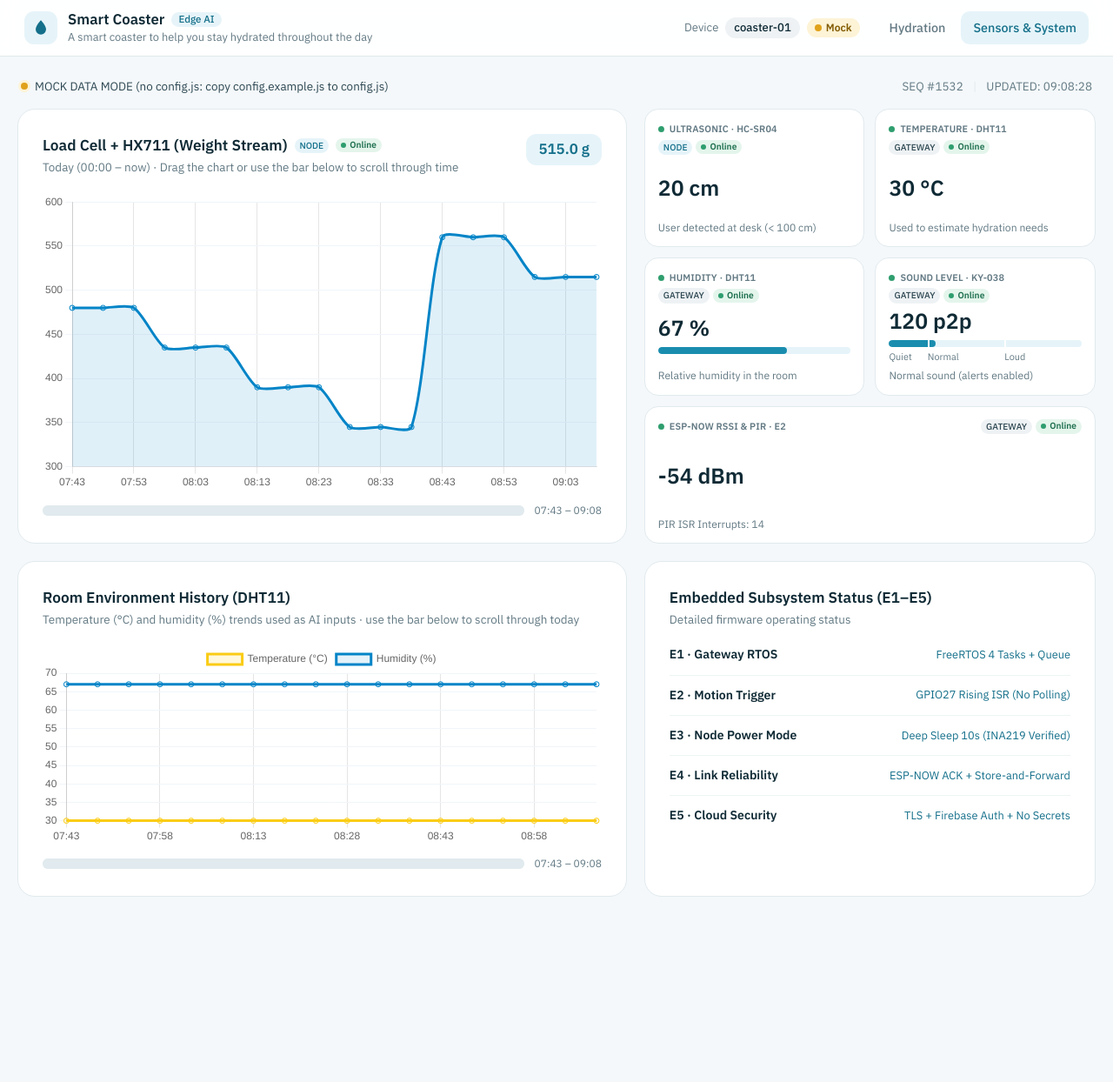
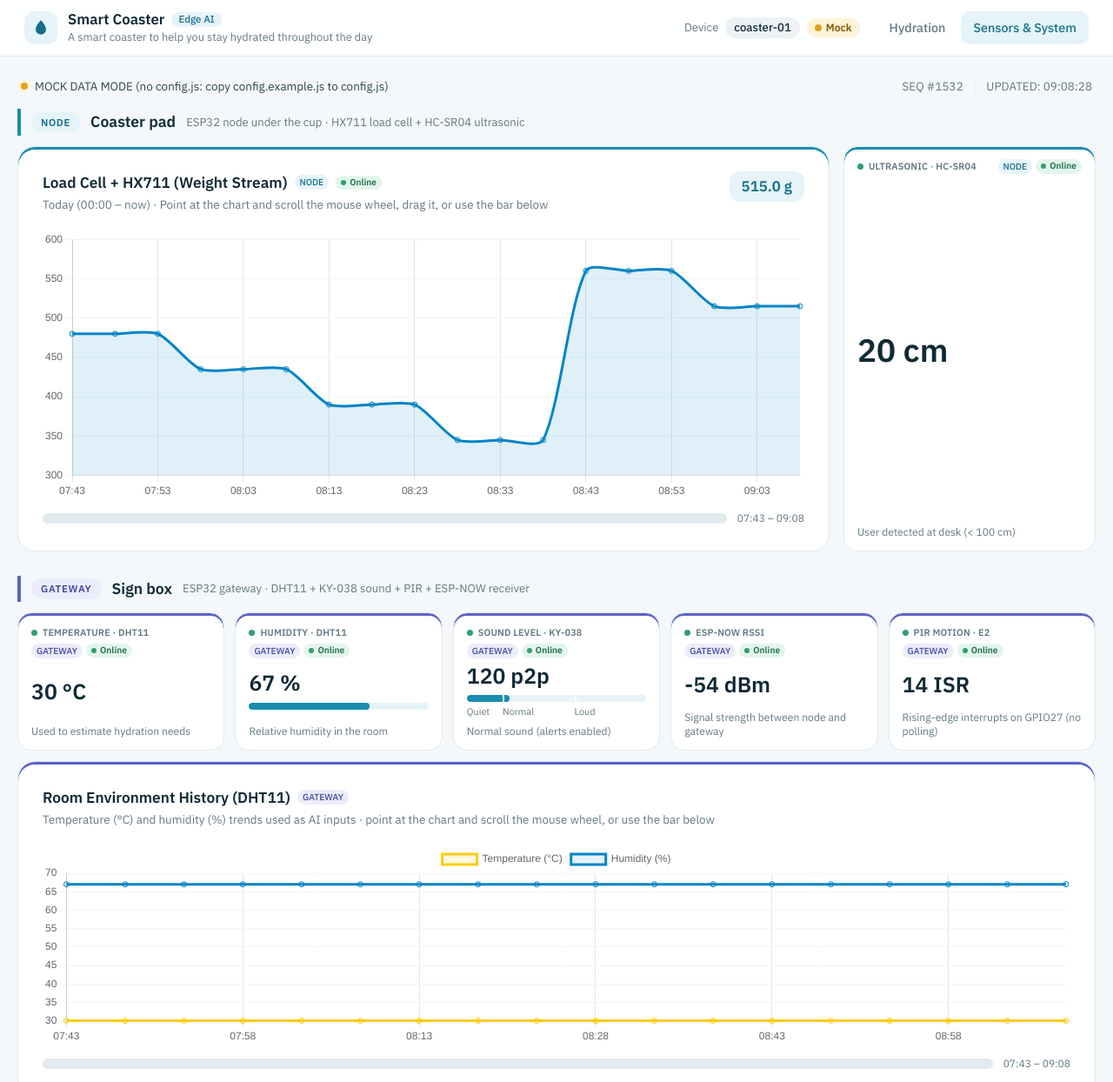
Before and after one commit to FooCKarn/SmartCoaster, a plain HTML site: page dashboard/sensors.html in a window 1280 px wide. Shown: the top 1244 px of the page at 87% size. Before the commit the page ends 1071 px from the top, so only its background shows below. Drawn offline with nearby package versions, Linux system fonts and the light colour scheme; some packages are replaced by stand-ins of ours; a script that the page names is missing.

Commit message:
dashboard: wheel scroll charts, split RSSI/PIR, group Sensors page by board

```diff
--- a/dashboard/app.js
+++ b/dashboard/app.js
@@ -46,7 +46,8 @@ function updatePerSensorStatuses(v, deviceOnline) {
     setSensorBadge("st-temp", "card-temp", false);
     setSensorBadge("st-rh", "card-rh", false);
     setSensorBadge("st-sound", "card-sound", false);
-    setSensorBadge("st-link", "card-link", false);
+    setSensorBadge("st-rssi", "card-rssi", false);
+    setSensorBadge("st-pir", "card-pir", false);
     return;
   }
 
@@ -55,14 +56,16 @@ function updatePerSensorStatuses(v, deviceOnline) {
   const tempOk = typeof v.room_t === "number" && !Number.isNaN(v.room_t) && v.room_t > 0;
   const rhOk = typeof v.room_rh === "number" && !Number.isNaN(v.room_rh) && v.room_rh > 0;
   const soundOk = typeof v.sound_p2p === "number" && !Number.isNaN(v.sound_p2p) && v.sound_p2p >= 0;
-  const linkOk = typeof v.rssi === "number" && v.rssi !== 0;
+  const rssiOk = typeof v.rssi === "number" && v.rssi !== 0;
+  const pirOk = typeof v.motion_count === "number" && !Number.isNaN(v.motion_count);
 
   setSensorBadge("st-hx711", null, hx711Ok);
   setSensorBadge("st-hcsr04", "card-hcsr04", hcsr04Ok);
   setSensorBadge("st-temp", "card-temp", tempOk);
   setSensorBadge("st-rh", "card-rh", rhOk);
   setSensorBadge("st-sound", "card-sound", soundOk);
-  setSensorBadge("st-link", "card-link", linkOk);
+  setSensorBadge("st-rssi", "card-rssi", rssiOk);
+  setSensorBadge("st-pir", "card-pir", pirOk);
 }
 
 function updateDeviceOnlineStatus() {
@@ -299,6 +302,32 @@ function createChartScroller(chart, ids, { defaultSpan = Infinity, limits = null
     else return;
     e.preventDefault();
   });
+
+  // ชี้เมาส์ที่กราฟ (หรือแถบ) แล้วหมุนล้อ/ปัดแทร็กแพดซ้าย-ขวา เพื่อเลื่อนโดยไม่ต้องคลิก
+  // ล้อหมุนลง/ปัดขวา = ไปทางข้อมูลใหม่ (ขวา) ล้อหมุนขึ้น/ปัดซ้าย = ย้อนไปข้อมูลเก่า (ซ้าย)
+  // ถ้าชนขอบแล้ว (เลื่อนต่อไม่ได้) จะไม่ดักล้อ ปล่อยให้เลื่อนหน้าเว็บตามปกติ
+  let wheelRest = 0;
+  const WHEEL_UNIT = { 0: 1, 1: 33, 2: 400 }; // deltaMode: pixel / line / page
+  const onWheel = (e) => {
+    if (e.ctrlKey) return; // Ctrl + ล้อ = ซูมหน้าเว็บของเบราว์เซอร์
+    const { min, span } = readView();
+    if (!total || span >= total) return;
+    const raw = Math.abs(e.deltaX) > Math.abs(e.deltaY) ? e.deltaX : e.deltaY;
+    const delta = raw * (WHEEL_UNIT[e.deltaMode] ?? 1);
+    if (!delta) return;
+    if ((delta < 0 && min <= 0) || (delta > 0 && min + span >= total)) {
+      wheelRest = 0;
+      return;
+    }
+    e.preventDefault();
+    wheelRest += delta * span * 0.001; // ล้อ 1 คลิก (100) = เลื่อน 10% ของช่วงที่เห็น
+    const step = Math.trunc(wheelRest);
+    if (!step) return;
+    wheelRest -= step;
+    setView(min + step, span);
+  };
+  chart.canvas.addEventListener("wheel", onWheel, { passive: false });
+  track.addEventListener("wheel", onWheel, { passive: false });
 
   if (typeof ResizeObserver !== "undefined") new ResizeObserver(render).observe(track);
 
@@ -615,7 +644,7 @@ function renderSensorsPage(v, historyRows = []) {
   const rhPct = Math.min(100, Math.max(0, Math.round(v.room_rh ?? 0)));
   $("rhBar").style.width = `${rhPct}%`;
   $("rssi").textContent = `${v.rssi} dBm`;
-  $("pirCount").textContent = `PIR ISR Interrupts: ${v.motion_count}`;
+  $("pirCount").textContent = `${v.motion_count ?? "–"} ISR`;
 
   if (historyRows.length) {
     renderWeightChart(historyRows);
--- a/dashboard/sensors.html
+++ b/dashboard/sensors.html
@@ -66,8 +66,14 @@
     <button type="submit">Sign in</button>
   </form>
 
-  <!-- Top Section: Load Cell Real-time Chart + 5 Sensor Cards -->
-  <section class="sensor-layout">
+  <!-- NODE board: coaster pad (HX711 load cell + HC-SR04) -->
+  <section class="board-section board-node" aria-labelledby="nodeTitle">
+    <header class="board-head">
+      <span class="board-pill">NODE</span>
+      <h2 class="board-title" id="nodeTitle">Coaster pad</h2>
+      <span class="board-sub">ESP32 node under the cup · HX711 load cell + HC-SR04 ultrasonic</span>
+    </header>
+    <div class="node-grid">
       <div class="card sensor-chart-card">
         <div class="card-header">
           <div>
@@ -76,7 +82,7 @@
               <span class="node-tag">NODE</span>
               <span class="sensor-badge is-offline" id="st-hx711"><i class="status-dot"></i><span>Offline</span></span>
             </div>
-          <p class="card-desc">Today (00:00 – now) · Drag the chart or use the bar below to scroll through time</p>
+            <p class="card-desc">Today (00:00 – now) · Point at the chart and scroll the mouse wheel, drag it, or use the bar below</p>
           </div>
 
           <div class="chart-controls">
@@ -94,8 +100,6 @@
         </div>
       </div>
 
-    <div class="sensor-grid">
-      <!-- 1. Distance -->
       <div class="mini-card accent-red" id="card-hcsr04">
         <div class="mini-top">
           <small>ULTRASONIC · HC-SR04</small>
@@ -109,8 +113,17 @@
         </div>
         <span class="mini-foot" id="dDesc">–</span>
       </div>
+    </div>
+  </section>
 
-      <!-- 2. Temperature -->
+  <!-- GATEWAY board: sign box (DHT11, KY-038, PIR, ESP-NOW receiver) -->
+  <section class="board-section board-gateway" aria-labelledby="gatewayTitle">
+    <header class="board-head">
+      <span class="board-pill">GATEWAY</span>
+      <h2 class="board-title" id="gatewayTitle">Sign box</h2>
+      <span class="board-sub">ESP32 gateway · DHT11 + KY-038 sound + PIR + ESP-NOW receiver</span>
+    </header>
+    <div class="sensor-grid">
       <div class="mini-card accent-yellow" id="card-temp">
         <div class="mini-top">
           <small>TEMPERATURE · DHT11</small>
@@ -125,7 +138,6 @@
         <span class="mini-foot">Used to estimate hydration needs</span>
       </div>
 
-      <!-- 3. Humidity -->
       <div class="mini-card accent-blue" id="card-rh">
         <div class="mini-top">
           <small>HUMIDITY · DHT11</small>
@@ -141,7 +153,6 @@
         <span class="mini-foot">Relative humidity in the room</span>
       </div>
 
-      <!-- 4. Sound -->
       <div class="mini-card accent-yellow" id="card-sound">
         <div class="mini-top">
           <small>SOUND LEVEL · KY-038</small>
@@ -158,30 +169,43 @@
         <span class="mini-foot" id="sndState">–</span>
       </div>
 
-      <!-- 5. Signal & PIR ISR -->
-      <div class="mini-card accent-blue" id="card-link">
+      <div class="mini-card accent-blue" id="card-rssi">
         <div class="mini-top">
-          <small>ESP-NOW RSSI &amp; PIR · E2</small>
+          <small>ESP-NOW RSSI</small>
           <div class="tag-group">
             <span class="gw-tag">GATEWAY</span>
-            <span class="sensor-badge is-offline" id="st-link"><i class="status-dot"></i><span>Offline</span></span>
+            <span class="sensor-badge is-offline" id="st-rssi"><i class="status-dot"></i><span>Offline</span></span>
           </div>
         </div>
         <div class="mini-body">
           <b class="mono" id="rssi">– dBm</b>
         </div>
-        <span class="mini-foot mono" id="pirCount">PIR ISR Interrupts: –</span>
+        <span class="mini-foot">Signal strength between node and gateway</span>
+      </div>
+
+      <div class="mini-card accent-blue" id="card-pir">
+        <div class="mini-top">
+          <small>PIR MOTION · E2</small>
+          <div class="tag-group">
+            <span class="gw-tag">GATEWAY</span>
+            <span class="sensor-badge is-offline" id="st-pir"><i class="status-dot"></i><span>Offline</span></span>
           </div>
         </div>
-  </section>
+        <div class="mini-body">
+          <b class="mono" id="pirCount">– ISR</b>
+        </div>
+        <span class="mini-foot">Rising-edge interrupts on GPIO27 (no polling)</span>
+      </div>
+    </div>
 
-  <!-- Bottom Section: Room Environment Chart + Embedded Architecture Health -->
-  <section class="bottom-grid" style="margin-top: 20px;">
-    <div class="card">
+    <div class="card room-card">
       <div class="card-header">
         <div>
+          <div class="title-row">
             <h3 class="card-title">Room Environment History (DHT11)</h3>
-          <p class="card-desc">Temperature (°C) and humidity (%) trends used as AI inputs · use the bar below to scroll through today</p>
+            <span class="gw-tag">GATEWAY</span>
+          </div>
+          <p class="card-desc">Temperature (°C) and humidity (%) trends used as AI inputs · point at the chart and scroll the mouse wheel, or use the bar below</p>
         </div>
       </div>
       <div class="chart-wrap room-chart-wrap">
@@ -194,33 +218,36 @@
         <span class="chart-scroll-range mono" id="roomScrollRange">–</span>
       </div>
     </div>
+  </section>
 
+  <!-- Firmware status of both boards -->
+  <section class="board-section board-system">
     <div class="card">
       <div class="card-header">
         <div>
           <h3 class="card-title">Embedded Subsystem Status (E1–E5)</h3>
-          <p class="card-desc">Detailed firmware operating status</p>
+          <p class="card-desc">Detailed firmware operating status · tags show which board runs each item</p>
         </div>
       </div>
       <div class="sys-specs">
         <div class="spec-row">
-          <span class="spec-key">E1 · Gateway RTOS</span>
+          <span class="spec-key">E1 · Gateway RTOS <span class="gw-tag">GATEWAY</span></span>
           <span class="spec-val mono">FreeRTOS 4 Tasks + Queue</span>
         </div>
         <div class="spec-row">
-          <span class="spec-key">E2 · Motion Trigger</span>
+          <span class="spec-key">E2 · Motion Trigger <span class="gw-tag">GATEWAY</span></span>
           <span class="spec-val mono">GPIO27 Rising ISR (No Polling)</span>
         </div>
         <div class="spec-row">
-          <span class="spec-key">E3 · Node Power Mode</span>
+          <span class="spec-key">E3 · Node Power Mode <span class="node-tag">NODE</span></span>
           <span class="spec-val mono">Deep Sleep 10s (INA219 Verified)</span>
         </div>
         <div class="spec-row">
-          <span class="spec-key">E4 · Link Reliability</span>
+          <span class="spec-key">E4 · Link Reliability <span class="node-tag">NODE</span> <span class="gw-tag">GATEWAY</span></span>
           <span class="spec-val mono">ESP-NOW ACK + Store-and-Forward</span>
         </div>
         <div class="spec-row">
-          <span class="spec-key">E5 · Cloud Security</span>
+          <span class="spec-key">E5 · Cloud Security <span class="gw-tag">GATEWAY</span></span>
           <span class="spec-val mono">TLS + Firebase Auth + No Secrets</span>
         </div>
       </div>
--- a/dashboard/style.css
+++ b/dashboard/style.css
@@ -29,6 +29,10 @@
   --red-ink: #a02f2b;
   --gray: #94a7b0;
   --gray-soft: #eef2f4;
+
+  --gw: #5b63c7;
+  --gw-soft: #ecedfa;
+  --gw-ink: #3f46a0;
 
   --radius: 20px;
 }
@@ -469,13 +473,50 @@ a:focus-visible, button:focus-visible {
 }
 
 /* ================= PAGE 2: SENSORS & TIME RANGE CONTROLS ================= */
-.sensor-layout {
+/* Board sections: NODE (coaster pad) and GATEWAY (sign box) */
+.board-section { --board: var(--gray); }
+.board-section + .board-section { margin-top: 28px; }
+.board-node { --board: var(--aqua); --board-soft: var(--aqua-soft); --board-ink: var(--aqua-deep); }
+.board-gateway { --board: var(--gw); --board-soft: var(--gw-soft); --board-ink: var(--gw-ink); }
+
+.board-head {
+  display: flex;
+  align-items: center;
+  flex-wrap: wrap;
+  gap: 4px 12px;
+  margin: 0 0 12px;
+  padding: 2px 0 2px 12px;
+  border-left: 4px solid var(--board);
+}
+.board-pill {
+  font-size: 0.72rem;
+  font-weight: 700;
+  letter-spacing: 0.06em;
+  padding: 3px 11px;
+  border-radius: 99px;
+  background: var(--board-soft);
+  color: var(--board-ink);
+}
+.board-title { margin: 0; font-size: 1.1rem; font-weight: 600; color: var(--ink); }
+.board-sub { font-size: 0.82rem; color: var(--muted); }
+
+/* colored strip on top of every card so each card visibly belongs to its board */
+.board-section .card,
+.board-section .mini-card { box-shadow: inset 0 3px 0 var(--board); }
+
+.title-row { display: flex; align-items: center; gap: 8px; flex-wrap: wrap; }
+
+.node-grid {
   display: grid;
-  grid-template-columns: minmax(420px, 1.35fr) minmax(0, 1fr);
-  gap: 20px;
+  grid-template-columns: minmax(0, 1fr) minmax(220px, 290px);
+  gap: 16px;
   align-items: stretch;
 }
-@media (max-width: 1120px) { .sensor-layout { grid-template-columns: 1fr; } }
+.node-grid > .mini-card { min-height: 0; }
+.node-grid > .mini-card b { font-size: 2.3rem; }
+@media (max-width: 1120px) { .node-grid { grid-template-columns: 1fr; } }
+
+.board-section > .sensor-grid + .card { margin-top: 12px; }
 
 .sensor-chart-card {
   display: flex;
@@ -516,13 +557,11 @@ a:focus-visible, button:focus-visible {
 
 .sensor-grid {
   display: grid;
-  grid-template-columns: repeat(2, minmax(0, 1fr));
+  grid-template-columns: repeat(5, minmax(0, 1fr));
   grid-auto-rows: 1fr;
   gap: 12px;
   min-width: 0;
 }
-@media (max-width: 540px) { .sensor-grid { grid-template-columns: 1fr; } }
-.sensor-grid > .mini-card:last-child { grid-column: 1 / -1; }
 
 .mini-card {
   background: var(--surface);
@@ -577,7 +616,7 @@ a:focus-visible, button:focus-visible {
   border-radius: 99px;
 }
 .node-tag { background: var(--aqua-soft); color: var(--aqua-deep); }
-.gw-tag   { background: var(--gray-soft); color: var(--text); }
+.gw-tag   { background: var(--gw-soft); color: var(--gw-ink); }
 
 .sensor-badge {
   display: inline-flex;
@@ -627,7 +666,7 @@ a:focus-visible, button:focus-visible {
 }
 .spec-row:first-child { border-top: 0; padding-top: 0; }
 .spec-row:last-child { padding-bottom: 0; }
-.spec-key { font-weight: 600; color: var(--ink); }
+.spec-key { display: inline-flex; align-items: center; flex-wrap: wrap; gap: 4px 6px; font-weight: 600; color: var(--ink); }
 .spec-val { font-size: 0.8rem; color: var(--aqua-deep); text-align: right; }
 
 /* ================= FOOTER ================= */
@@ -729,17 +768,13 @@ a:focus-visible, button:focus-visible {
 
 /* Tablet & medium screens (<= 1120px) */
 @media (max-width: 1120px) {
-  .sensor-layout {
-    grid-template-columns: 1fr;
+  /* 5 cards: top row 3 cards, bottom row 2 wider cards */
+  .sensor-grid {
+    grid-template-columns: repeat(6, minmax(0, 1fr));
   }
 
-  .sensor-grid {
-    grid-template-columns: repeat(3, minmax(0, 1fr));
-  }
-
-  .sensor-grid > .mini-card:last-child {
-    grid-column: span 2;
-  }
+  .sensor-grid > .mini-card { grid-column: span 2; }
+  .sensor-grid > .mini-card:nth-child(n+4) { grid-column: span 3; }
 }
 
 /* Small tablet / landscape phone (<= 768px) */
@@ -784,9 +819,9 @@ a:focus-visible, button:focus-visible {
     gap: 10px;
   }
 
-  .sensor-grid > .mini-card:last-child {
-    grid-column: 1 / -1;
-  }
+  .sensor-grid > .mini-card,
+  .sensor-grid > .mini-card:nth-child(n+4) { grid-column: auto; }
+  .sensor-grid > .mini-card:last-child { grid-column: 1 / -1; }
 
   .room-chart-wrap {
     height: 210px;
@@ -840,6 +875,10 @@ a:focus-visible, button:focus-visible {
   .sensor-grid {
     grid-template-columns: 1fr;
   }
+
+  .sensor-grid > .mini-card:last-child { grid-column: auto; }
+
+  .board-sub { flex-basis: 100%; }
 
   .mini-card {
     min-height: auto;
```
Also changed, not shown: 2 other files. Lines whose indentation alone changed are shown as unchanged.
